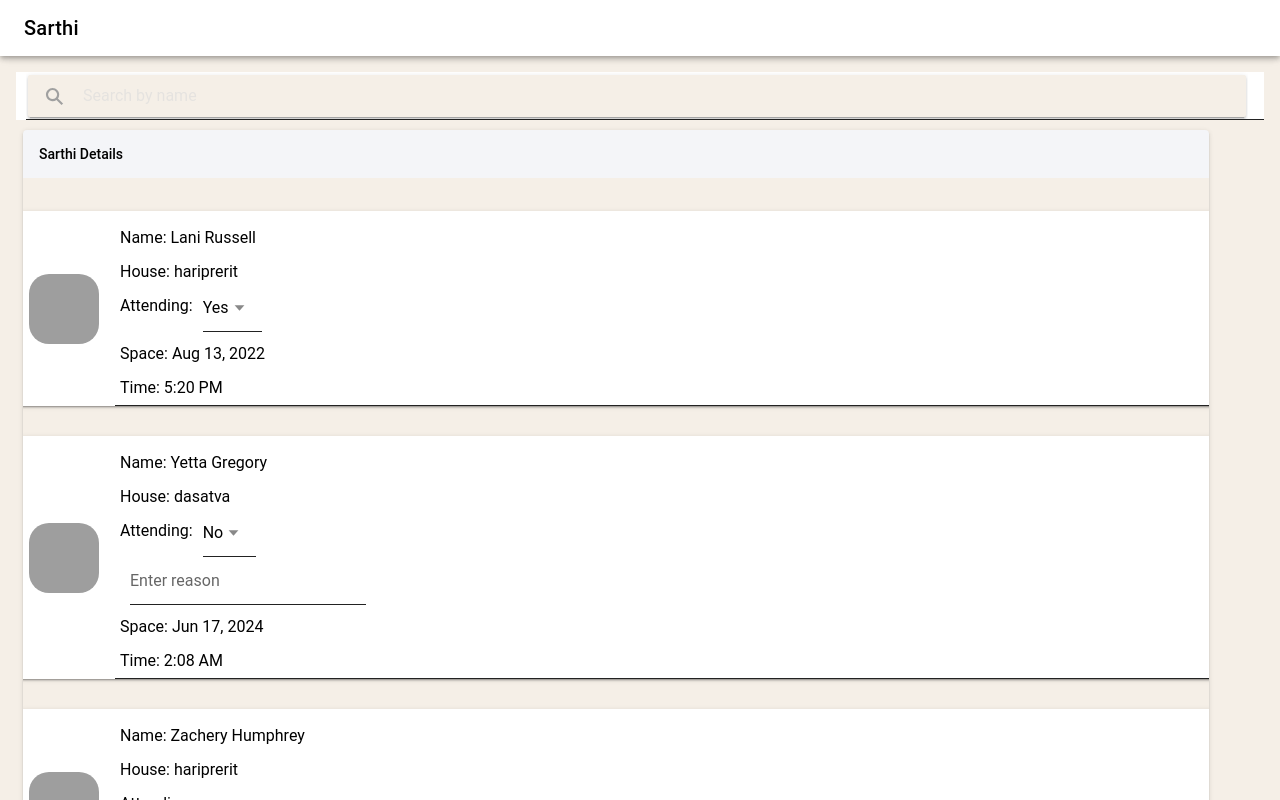
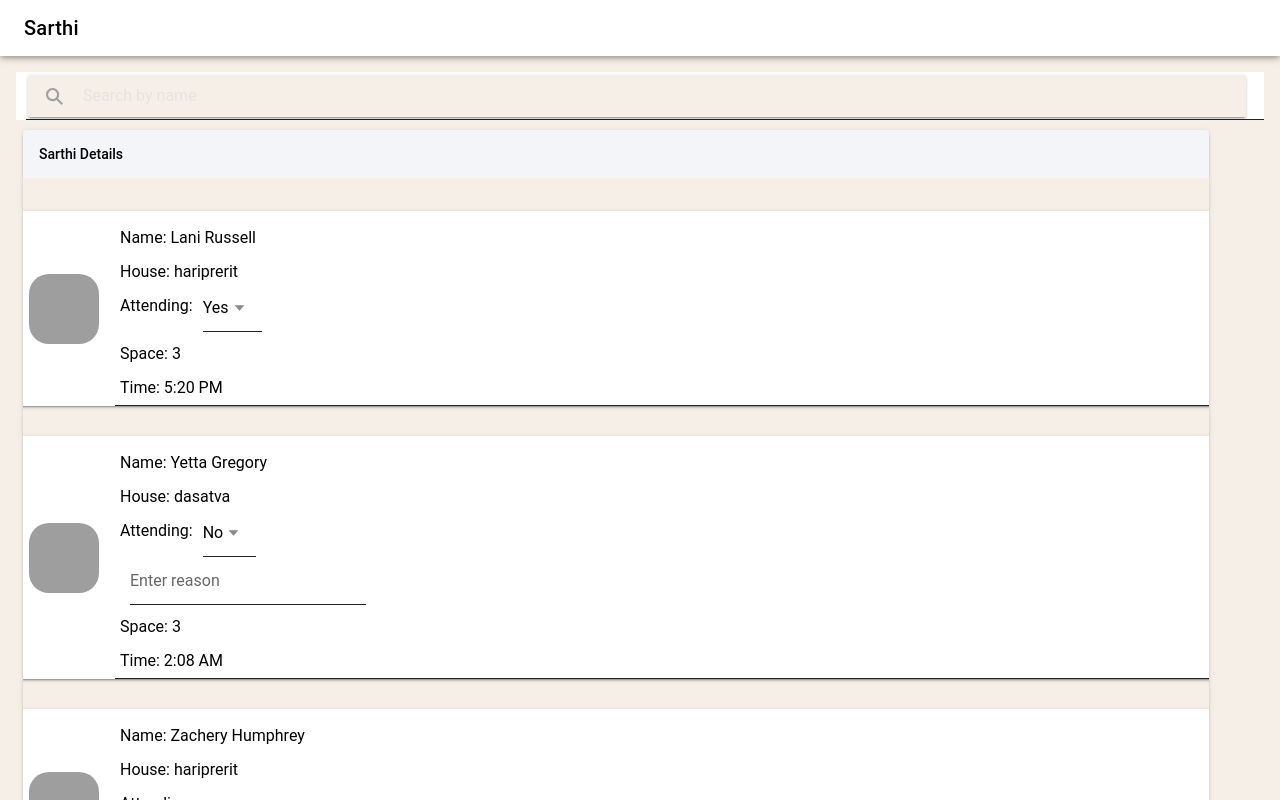
Before and after one commit to RohanGhevariya/RideSevaScarborough, a React (Vite) app: page /sarthi in a window 1280 px wide. Built offline with nearby package versions, Linux system fonts and the light colour scheme; grey boxes are pictures that could not be loaded.

Commit message:
initial commit

```diff
--- a/src/assets/fakeData.json
+++ b/src/assets/fakeData.json
@@ -5,7 +5,7 @@
 		"attending": "yes",
 		"email": "hariprerit",
 		"time": "5:20 PM",
-		"date": "Aug 13, 2022",
+		"date": "3",
 		"sarthi":"yes"
 	},
 	{
@@ -14,7 +14,7 @@
 		"attending": "no",
 		"email": "dasatva",
 		"time": "2:08 AM",
-		"date": "Jun 17, 2024",
+		"date": "3",
 		"sarthi":"yes"
 	},
 	{
@@ -23,7 +23,7 @@
 		"attending": "1-246-961-0971",
 		"email": "hariprerit",
 		"time": "4:29 PM",
-		"date": "Feb 15, 2024",
+		"date": "4",
 		"sarthi":"yes"
 	},
 	{
--- a/src/pages/AssignRide.tsx
+++ b/src/pages/AssignRide.tsx
@@ -10,6 +10,8 @@ import {
   IonCheckbox,
   IonContent,
   IonHeader,
+  IonInfiniteScroll,
+  IonInfiniteScrollContent,
   IonItem,
   IonLabel,
   IonList,
@@ -52,8 +54,8 @@ const AssignRide: React.FC = () => {
   const handleYuvakSelection = (yuvakName: string) => {
     // If the participant is already selected, remove them from the list
     if (selectedYuvakos.includes(yuvakName)) {
-      setSelectedYuvakos((prevYuvakName) =>
-        prevYuvakName.filter((name) => name !== yuvakName)
+      setSelectedYuvakos((prevYuvakos) =>
+        prevYuvakos.filter((name) => name !== yuvakName)
       );
     } else {
       // If the participant is not selected, add them to the list
@@ -148,6 +150,7 @@ const AssignRide: React.FC = () => {
             <IonCardSubtitle>Sarthi Name : {selectedSarthi}</IonCardSubtitle>
           </IonCardHeader>
           <IonCardContent>
+            <IonInfiniteScroll>
               <IonList>
                 {/* Display the selected Yuvakos' names inside the Sarthi box */}
                 {selectedYuvakos.map((yuvakName) => (
@@ -156,6 +159,7 @@ const AssignRide: React.FC = () => {
                   </IonItem>
                 ))}
               </IonList>
+            </IonInfiniteScroll>
           </IonCardContent>
         </IonCard>
         <IonCard>
--- a/src/pages/Yuvako.tsx
+++ b/src/pages/Yuvako.tsx
@@ -167,14 +167,12 @@ const Yuvako: React.FC = () => {
           <IonSearchbar
             animated={true}
             placeholder="Search by name"
-            style={{ padding: 2 }}
+            style={{ padding: 2, backgroung: "#ffffff" }}
             value={searchQuery}
             onIonChange={handleSearchChange}
           ></IonSearchbar>
         </IonItem>
-        <IonCard
-          style={{ width: "95%", height: "100%", background: "#F5EFE7" }}
-        >
+        <IonCard style={{ width: "95%", height: "100%" }}>
           <IonCardHeader>
             {/* <IonCardTitle>Card Title</IonCardTitle> */}
             <IonCardSubtitle>Yuvako Details</IonCardSubtitle>
```
Also changed, not shown: 22 other files (tests, documents, lock files or other folders). Lines whose indentation alone changed are shown as unchanged.
